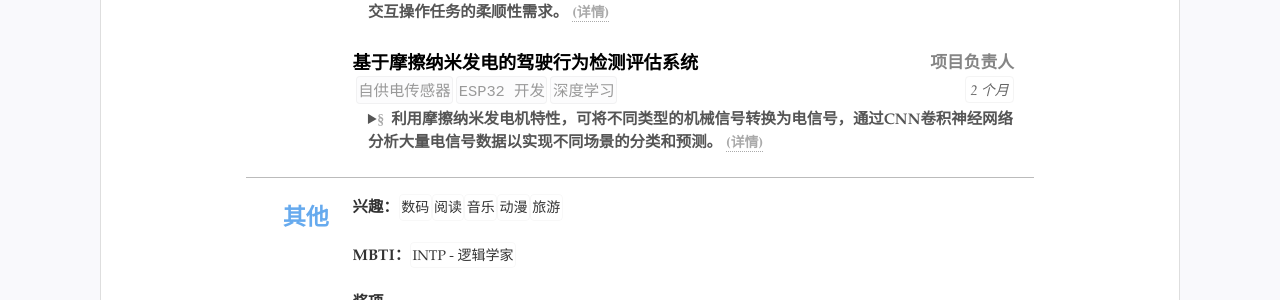
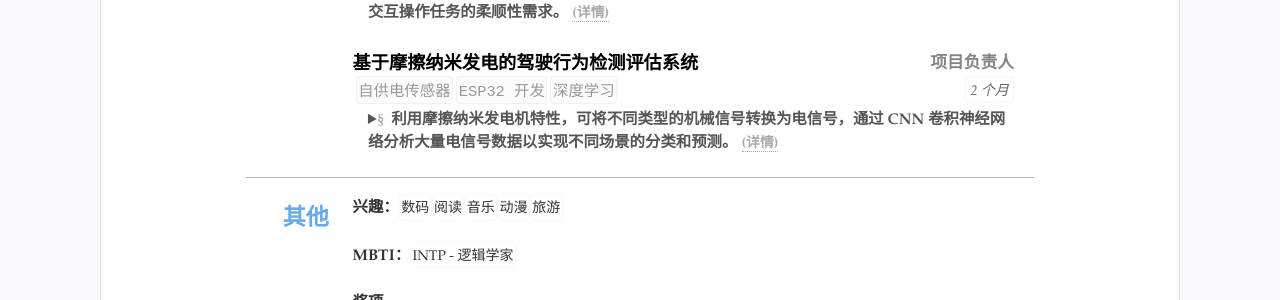
Before and after one commit to huigang39/resume, a Jekyll site: the page built from index.html, in a window 1280 px wide. Shown: the part 1435-1735 px from the top of the page. Built offline with Jekyll 4.4.1, drawn with Linux system fonts in a browser that asks for light colours; part of the change alters nothing that is shown.

```diff
--- a/_data/resume.yml
+++ b/_data/resume.yml
@@ -130,7 +130,7 @@ main:
       #     - ESP32开发
       - title: 基于摩擦纳米发电的驾驶行为检测评估系统
         duration: 2 个月
-        summary: 利用摩擦纳米发电机特性，可将不同类型的机械信号转换为电信号，通过CNN卷积神经网络分析大量电信号数据以实现不同场景的分类和预测。
+        summary: 利用摩擦纳米发电机特性，可将不同类型的机械信号转换为电信号，通过 CNN 卷积神经网络分析大量电信号数据以实现不同场景的分类和预测。
         detail:
           md: _data/TENG.md
         sub: 项目负责人
```
